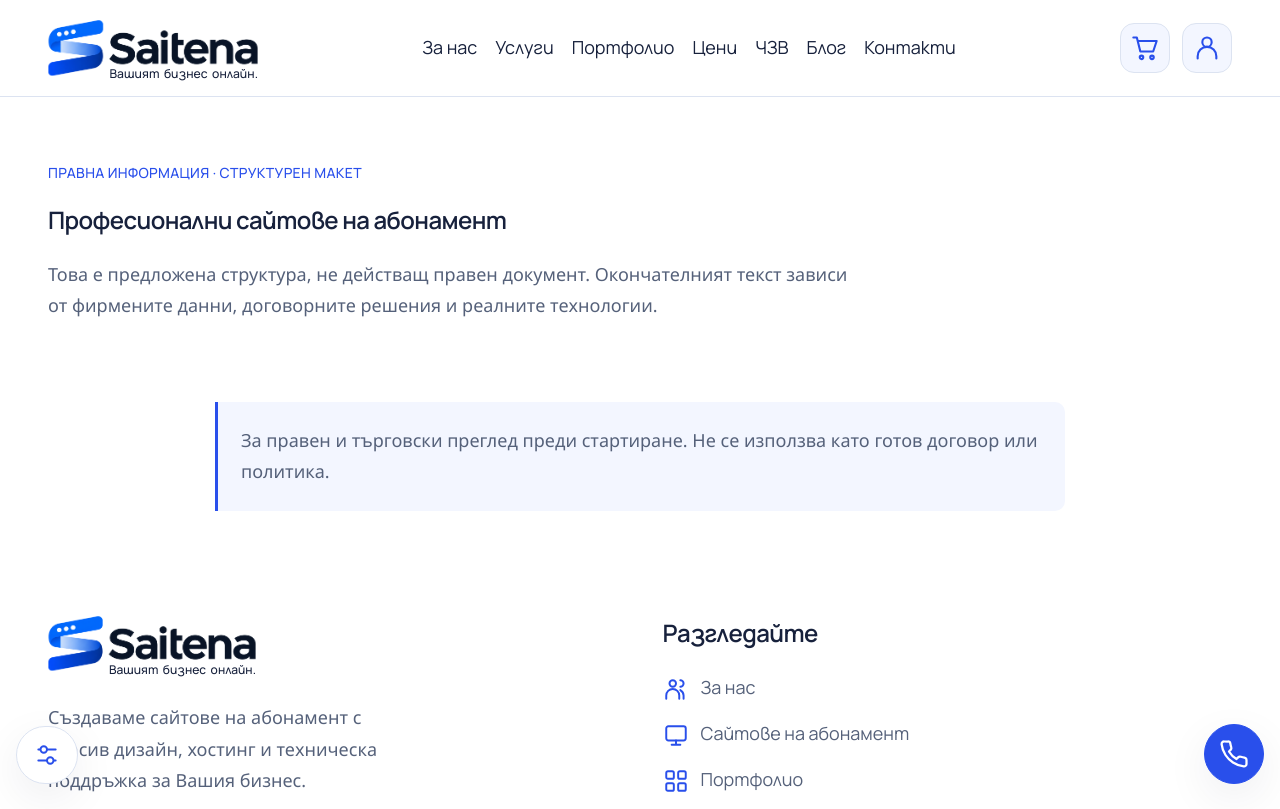
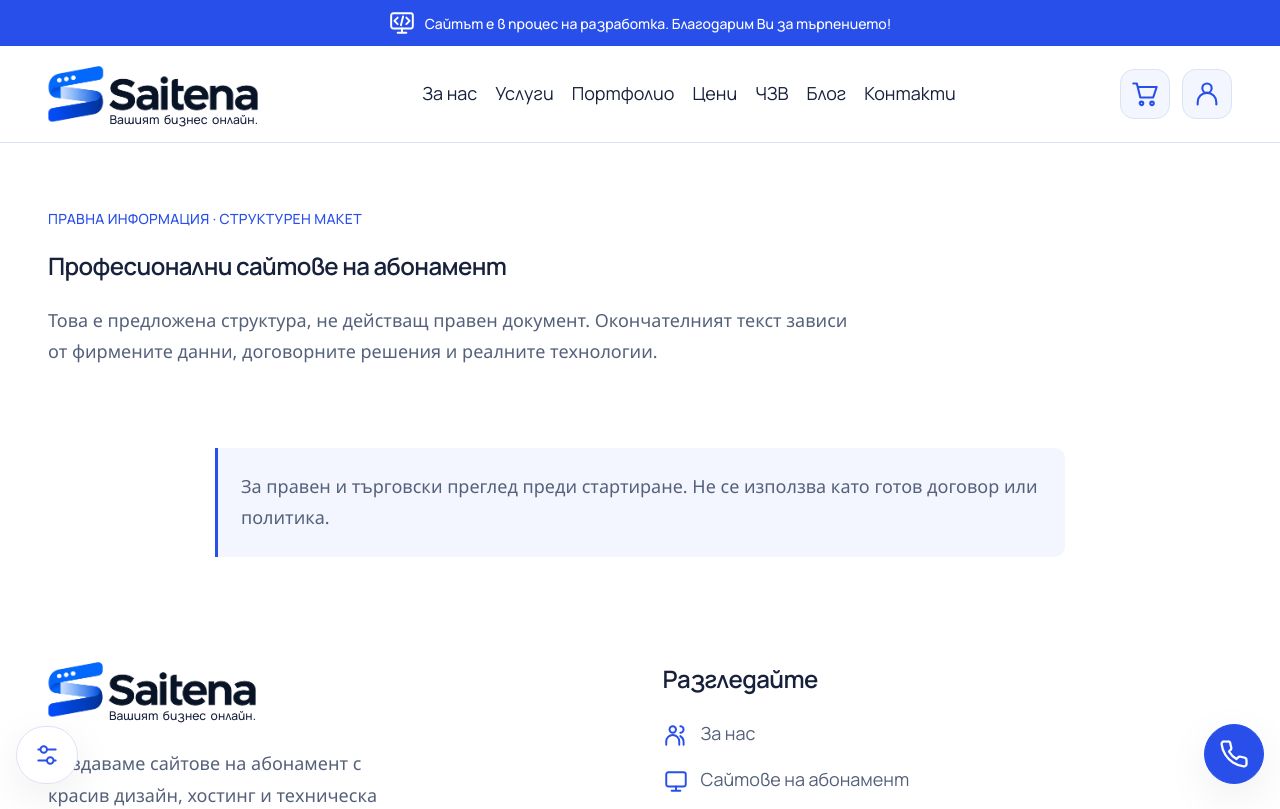
Before and after one commit to techsolutionbg/saitena, a Next.js app: page / in a window 1280 px wide. Shown: the top 809 px of the page. Built offline with nearby package versions, Linux system fonts and the light colour scheme.

Commit message:
Add development notice and emphasize the approved home paragraph

```diff
--- a/src/app/globals.css
+++ b/src/app/globals.css
@@ -336,6 +336,30 @@ body:has(.auth-page) > a[aria-label^="Обадете се на Saitena"] {
   height: 32px;
 }
 /* Shared header and native modal mobile sidebar. */
+.development-notice {
+  background: var(--action);
+  color: var(--on-action);
+}
+.development-notice-inner {
+  display: flex;
+  align-items: center;
+  justify-content: center;
+  gap: 0.625rem;
+  padding-block: 0.625rem;
+  font-size: var(--font-small);
+  font-weight: var(--weight-small);
+  line-height: 1.5;
+  text-align: center;
+}
+.development-notice-inner svg {
+  width: 26px;
+  height: 26px;
+  flex-shrink: 0;
+}
+.development-notice-inner span {
+  min-width: 0;
+  text-wrap: balance;
+}
 .site-header {
   position: sticky;
   top: 0;
--- a/src/components/layout/header.tsx
+++ b/src/components/layout/header.tsx
@@ -85,6 +85,18 @@ export function Header({ user }: { user?: HeaderUser | null }) {
       ref={headerRef}
       className={`site-header${hidden && !open ? " is-hidden" : ""}`}
     >
+      <div
+        className="development-notice"
+        role="note"
+        aria-label="Информация за сайта"
+      >
+        <div className="wrap development-notice-inner">
+          <Icon name="codeMonitor" />
+          <span>
+            Сайтът е в процес на разработка. Благодарим Ви за търпението!
+          </span>
+        </div>
+      </div>
       <div className="header-inner wrap">
         <Brand withTagline />
         <nav className="desktop-nav" aria-label="Главно меню">
```
Also changed, not shown: src/components/home/home-story.tsx (+8 -1 lines), 2 other files (tests, documents, lock files or other folders).
